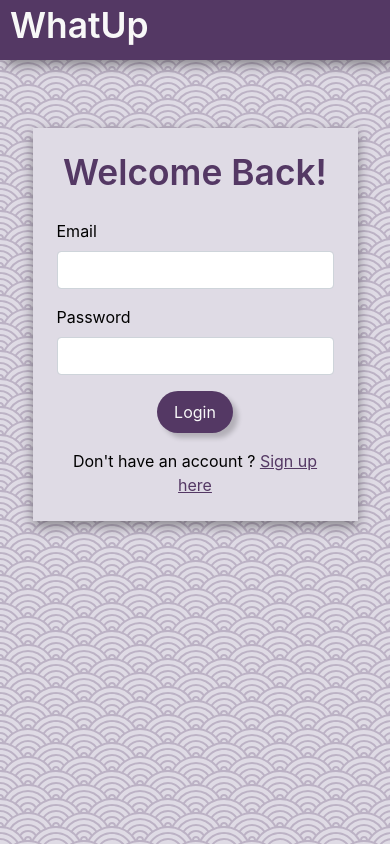
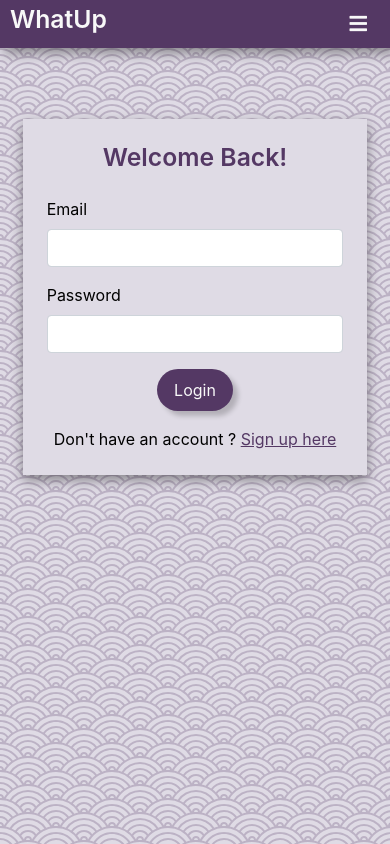
Before and after one commit to msk4862/WhatUp, a React (Create React App) app in the folder frontend/: page /login in a window 390 px wide. Built offline with nearby package versions, Linux system fonts and the light colour scheme; no server answers.

Commit message:
post title added and styles fixes

```diff
--- a/frontend/src/components/Header.js
+++ b/frontend/src/components/Header.js
@@ -22,7 +22,7 @@ const Header = (props) => {
                 {/* Notification */}
                 <Notifications />
 
-                <li className="nav-item">
+                <li className="nav-item d-none d-sm-block">
                     <Link to="/posts/new">
                         <span
                             className="custom-tooltip"
@@ -55,6 +55,12 @@ const Header = (props) => {
                             to={`/user/${props.user.credentials.handle}`}
                         >
                             Profile
+                        </Link>
+                        <Link
+                            className="dropdown-item d-block d-sm-none"
+                            to={`/user/${props.user.credentials.handle}`}
+                        >
+                            Create Post
                         </Link>
                         <Link className="dropdown-item" to="" onClick={Logout}>
                             Logout
@@ -95,7 +101,7 @@ const Header = (props) => {
                 data-toggle="collapse"
                 data-target="#myNavbar"
             >
-                <span className="navbar-toggler-icon"></span>
+                <i className="fas fa-bars"></i>
             </button>
 
             {/* Nav Links */}
--- a/frontend/src/components/Posts/Post.js
+++ b/frontend/src/components/Posts/Post.js
@@ -13,8 +13,8 @@ const Post = (props) => {
 
     const {
         postId,
+        title,
         bodyMeta,
-        body,
         createdAt,
         userImage,
         userHandle,
@@ -56,9 +56,9 @@ const Post = (props) => {
             {authenticated && userHandle === handle && renderAdmin()}
             <div className="card-body mr-1">
                 <h5 className="card-title">
-                    <Link to={`/posts/${postId}`}>{bodyMeta}</Link>
+                    <Link to={`/posts/${postId}`}>{title}</Link>
                 </h5>
-                <p className="card-text">{body}</p>
+                <p className="card-text">{bodyMeta}</p>
                 <div className="row meta-data align-items-center">
                     <div className="col-12 col-sm-6">
                         <UserTile
--- a/frontend/src/pages/Home.js
+++ b/frontend/src/pages/Home.js
@@ -19,7 +19,7 @@ const Home = (props) => {
             <section className="col-12 col-sm-3 order-sm-2">
                 <Profile />
             </section>
-            <section className="col-12 col-sm-9 blogs-list">
+            <section className="col-12 col-sm-8 blogs-list">
                 <PostList />
             </section>
         </div>
--- a/frontend/src/pages/PostCreate.js
+++ b/frontend/src/pages/PostCreate.js
@@ -17,12 +17,14 @@ const PostCreate = (props) => {
         event.preventDefault();
 
         const post = {
+            title,
             bodyMeta,
             body,
         };
 
         let err = {};
-        if (isBlank(post.bodyMeta)) err.bodyMeta = "this can't be empty!";
+        if (isBlank(post.title)) err.title = "This can't be empty!";
+        if (isBlank(post.bodyMeta)) err.bodyMeta = "This can't be empty!";
         if (isBlank(post.body)) err.body = "This can't be empty!";
 
         if (isEmptyObj(err)) props.createPost(post);
--- a/frontend/src/pages/PostEdit.js
+++ b/frontend/src/pages/PostEdit.js
@@ -16,7 +16,8 @@ const PostEdit = (props) => {
 
     useEffect(() => {
         if (props.post) {
-            const { body, bodyMeta } = props.post;
+            const { body, bodyMeta, title } = props.post;
+            setTitle(title);
             setBodyMeta(bodyMeta);
             setBody(body);
         }
@@ -26,15 +27,17 @@ const PostEdit = (props) => {
         if (props.errors) setErrors(props.errors);
     }, [props.errors]);
 
-    function onEditBlog(event) {
+    function onEditPost(event) {
         event.preventDefault();
 
         const post = {
+            title,
             bodyMeta,
             body,
         };
 
         let err = {};
+        if (isBlank(post.title)) err.title = "This can't be empty!";
         if (isBlank(post.bodyMeta)) err.bodyMeta = "This can't be empty!";
         if (isBlank(post.body)) err.body = "This can't be empty!";
 
@@ -45,7 +48,7 @@ const PostEdit = (props) => {
 
     return (
         <div className="container">
-            <form className="blog-form mt-2" onSubmit={onEditBlog}>
+            <form className="blog-form mt-2" onSubmit={onEditPost}>
                 <h2>Edit your post</h2>
                 <div className="form-group mt-4">
                     <label>Title</label>
--- a/frontend/src/pages/PostShow.js
+++ b/frontend/src/pages/PostShow.js
@@ -34,7 +34,7 @@ const BlogShow = (props) => {
         loading,
         post: {
             postId,
-            bodyMeta,
+            title,
             body,
             createdAt,
             userImage,
@@ -52,7 +52,7 @@ const BlogShow = (props) => {
                 <div className="post-show">
                     <div className="row justify-content-center">
                         <div className="col-12 blog-body">
-                            <h1 className="post-title">{bodyMeta}</h1>
+                            <h1 className="post-title">{title}</h1>
                             <div className="post-meta">
                                 <UserTile
                                     userImage={userImage}
--- a/frontend/src/styles/Header.css
+++ b/frontend/src/styles/Header.css
@@ -5,6 +5,10 @@
 }
 
 .navbar .navbar-brand h2 {
+    color: var(--font-light-color);
+}
+
+.navbar .navbar-toggler {
     color: var(--font-light-color);
 }
 
--- a/frontend/src/styles/Modal.css
+++ b/frontend/src/styles/Modal.css
@@ -26,3 +26,9 @@
     background-color: transparent;
     color: var(--font-dark-color);
 }
+
+@media only screen and (max-width: 600px) {
+    .modal-content {
+        max-width: 95%;
+    }
+}
--- a/frontend/src/styles/Posts/Post.css
+++ b/frontend/src/styles/Posts/Post.css
@@ -50,6 +50,10 @@
 }
 
 @media only screen and (max-width: 575px) {
+    .card-body {
+        padding: 0.75rem;
+    }
+
     .meta-data > div:last-child {
         text-align: center;
         margin-top: 0.5rem;
--- a/frontend/src/styles/Posts/PostShow.css
+++ b/frontend/src/styles/Posts/PostShow.css
@@ -32,5 +32,6 @@
 @media only screen and (max-width: 600px) {
     .post-show {
         margin: 1rem 0;
+        padding: 1rem 0.5rem;
     }
 }
--- a/frontend/src/styles/base.css
+++ b/frontend/src/styles/base.css
@@ -1,5 +1,5 @@
 :root {
-    --base-size: calc(16px + 0.125vh);
+    --base-size: 16px;
     --type-scale: 1.2;
 
     --h5: calc(var(--base-size) * var(--type-scale));
@@ -184,3 +184,13 @@ a:hover {
         opacity: 1;
     }
 }
+
+@media only screen and (max-width: 600px) {
+    :root {
+        --base-size: 16px;
+        --type-scale: 1.115;
+    }
+    .container-fluid {
+        padding: 0.2rem;
+    }
+}
```
